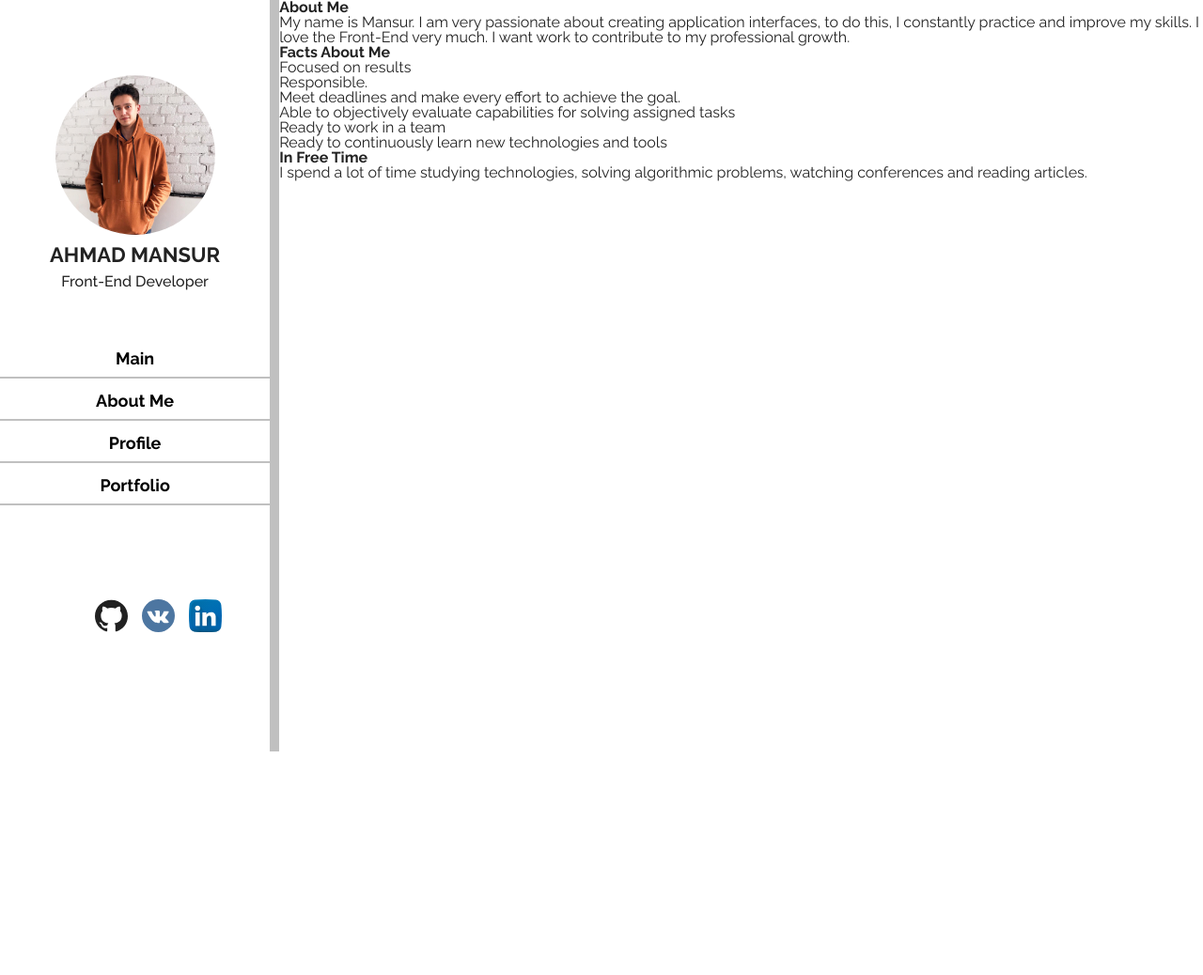
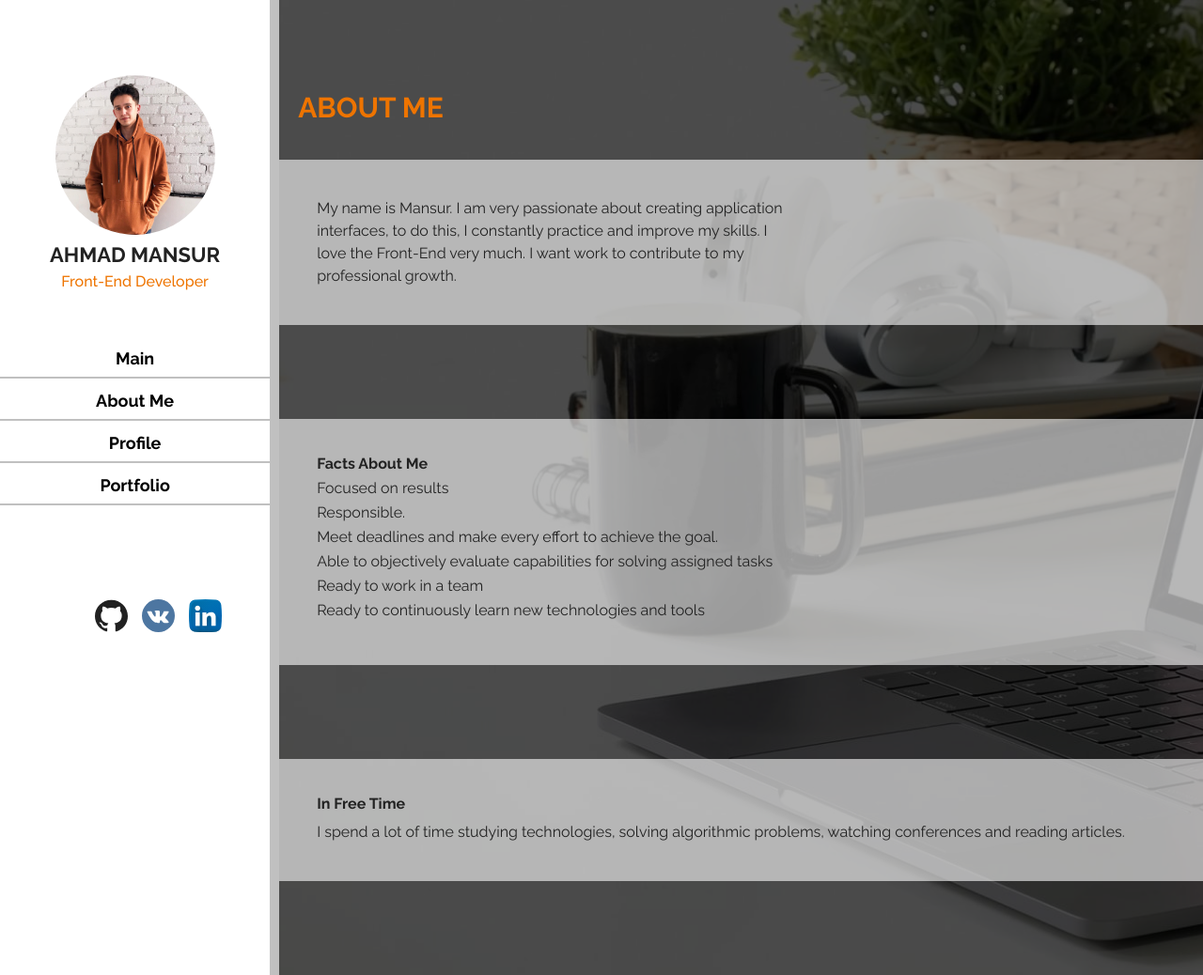
Before and after one commit to MansAhmadBON/portfolio, a plain HTML site: page index.html in a window 1280 px wide. Shown: the whole page at 94% size. Before the commit the page ends 800 px from the top, so only its background shows below. Drawn offline with Linux system fonts and the light colour scheme.

Commit message:
feat: added stylesheet for 'about-section'

```diff
--- a/css/style.css
+++ b/css/style.css
@@ -2,7 +2,7 @@ p, h1, h2, h3, h4, a, input, textarea, button, li, span {
     font-family: 'Raleway', sans-serif;
 }
 
-.main-section {
+.main-section, .about-section {
     display: none;
 }
 
@@ -50,6 +50,7 @@ p, h1, h2, h3, h4, a, input, textarea, button, li, span {
 
 .avatar-box .avatar-box__prof {
     font-weight: 500;
+    color: #ee7400;
 }
 
 .navigation {
@@ -73,8 +74,8 @@ p, h1, h2, h3, h4, a, input, textarea, button, li, span {
     transition: all .3s ease-in-out;
 }
 
-.navigation__list .navigation__item:hover {
-    background-color: #c0c0c0;
+.navigation__list .navigation__item:hover a {
+    color: #ee7400;
 }
 
 .navigation__list .navigation__item a {
@@ -83,6 +84,7 @@ p, h1, h2, h3, h4, a, input, textarea, button, li, span {
     color: #000;
     font-size: 18px;
     font-weight: 600;
+    transition: color .3s;
 }
 
 .social-links__list {
@@ -132,9 +134,7 @@ p, h1, h2, h3, h4, a, input, textarea, button, li, span {
 
 .main-section .wrapper-content {
     height: 100%;
-    width: 100%;
     background-color: rgba(0, 0, 0, .7);
-    display: flex;
     justify-content: center;
     align-items: center;
 }
@@ -156,4 +156,94 @@ p, h1, h2, h3, h4, a, input, textarea, button, li, span {
 
 .main-section__text a {
     color: #fff;
+    transition: all .3s;
 }
+.main-section__text a:hover {
+    color: #ee7400;
+}
+
+
+/* about-section */
+.about-section {
+    min-height: 100vh;
+    background-image: url("../assets/images/bg/bg-2.jpg");
+    background-size: cover;
+}
+
+.about-section .wrapper-content {
+    height: 100%;
+    width: 100%;
+    background-color: rgba(0, 0, 0, .7);
+    flex-direction: column;
+    padding-top: 100px;
+}
+
+.wrapper-content .about-section__title {
+    font-size: 30px;
+    margin-bottom: 40px;
+    margin-left: 20px;
+    text-transform: uppercase;
+    color: #ee7400;
+}
+
+.about-section .wrapper-content .wrapper-text {
+    width: 100%;
+    background-color: rgba(255, 255, 255, .6);
+    margin-bottom: 100px;
+    padding: 40px;
+}
+
+.about-section .wrapper-text .about-section__text--common {
+    max-width: 55%;
+    line-height: 1.5em;
+}
+
+.about-section .wrapper-text h4 {
+    margin-bottom: 10px;
+}
+
+.about-section .wrapper-text .about-section__fact {
+    margin-bottom: 10px;
+}
+
+.about-section .wrapper-text .about-section__text--secondary {
+    line-height: 1.5em;
+}
+
+
+
+
+
+
+
+
+
+
+
+
+
+
+
+
+
+
+
+
+
+
+
+
+
+
+
+
+
+
+
+
+
+
+
+.section-active {
+    display: block;
+}
--- a/index.html
+++ b/index.html
@@ -63,7 +63,8 @@
                     </div>
                 </div>
             </section>
-            <section class="about-section">
+            <section class="about-section section-active">
+                <div class="wrapper-content">
                     <h2 class="about-section__title">About Me</h2>
                     <div class="wrapper-text">
                         <p class="about-section__text about-section__text--common">
@@ -83,9 +84,10 @@
                     </div>
                     <div class="wrapper-text">
                         <h4>In Free Time</h4>
-                    <p>
+                        <p class="about-section__text about-section__text--secondary">
                             I spend a lot of time studying technologies, solving algorithmic problems, watching conferences and reading articles.
                         </p>
+                    </div>
                 </div>
             </section>
         </div>
```
Also changed, not shown: assets/images/bg/bg-5.jpg (added). Lines whose indentation alone changed are shown as unchanged.
